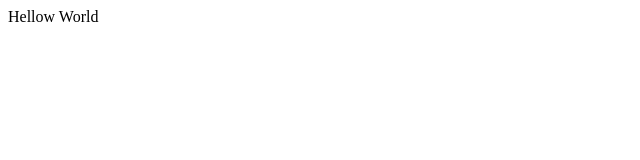
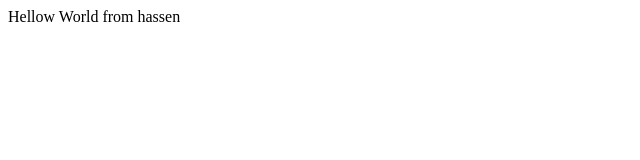
Before and after one commit to kedhas/GitHubPractice, a plain HTML site: page WebApplication1/Index.html in a window 1280 px wide. Shown: the full height of the page, 0-640 px from the left. Drawn offline with Linux system fonts and the light colour scheme.

Commit message:
my second change

```diff
--- a/WebApplication1/Index.html
+++ b/WebApplication1/Index.html
@@ -5,6 +5,6 @@
 	<meta charset="utf-8" />
 </head>
 <body>
-    Hellow World
+    Hellow World from hassen
 </body>
 </html>
```
